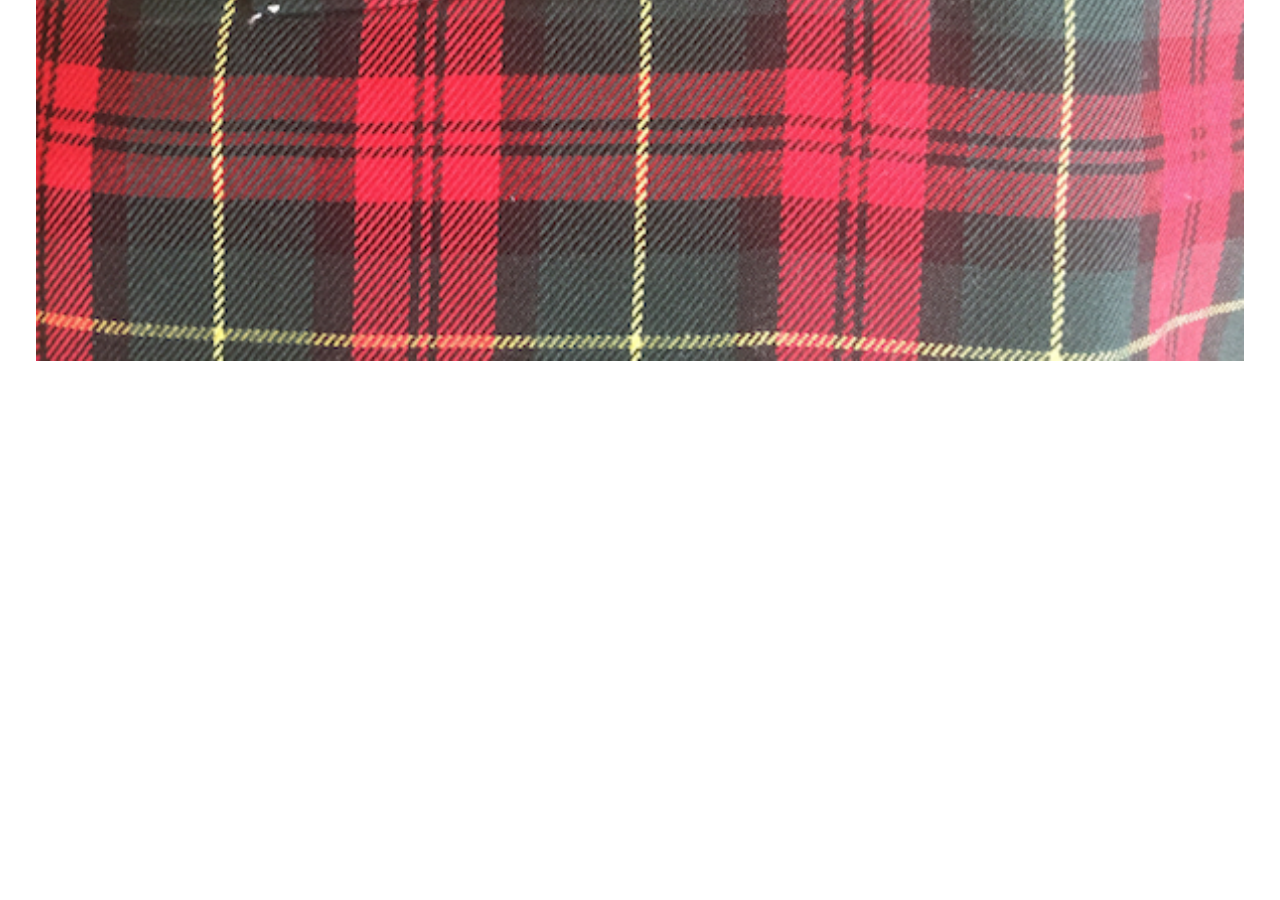
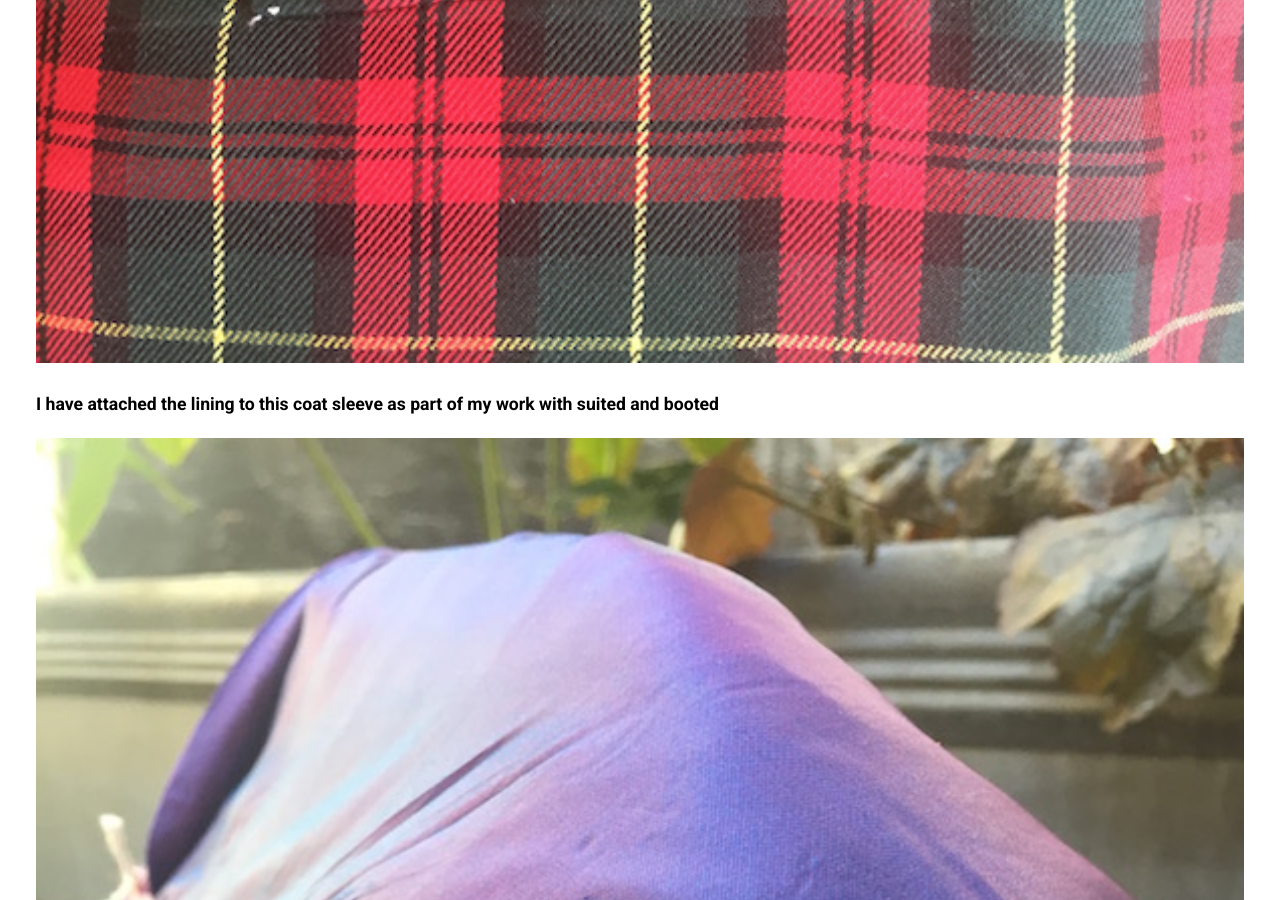
Before and after one commit to cgiolo/cgiolo.github.io, a Jekyll site: the page built from tailoring.md, in a window 1280 px wide and 900 px high, scrolled down 736 px. Built offline with Jekyll 4.4.1, drawn with Linux system fonts in a browser that asks for light colours; Markdown is read by kramdown in place of the engine named in the settings; before the commit the page ends 1141 px from its top, so only the background shows below that; some of the changed text lies outside the part shown.

Commit message:
Add photos to tailoring page

```diff
--- a/tailoring.md
+++ b/tailoring.md
@@ -3,6 +3,18 @@ layout: page
 title: Tailoring
 ---
 
-###Welt pocket on check fabric
+####Welt pocket on check fabric
 
 ![Welt pocket on check fabric](/public/img/tailoring/welt_pocket_check.jpg)
+
+####I have attached the lining to this coat sleeve as part of my work with suited and booted
+![Attaching the lining to a coat sleeve](/public/img/tailoring/basted_sleeve.jpg)
+
+####Example of felling stitch
+![Felling stitch was used here](/public/img/tailoring/sleeve_lining.jpg)
+
+####The sleeve lining before
+![More of the sleeve](/public/img/tailoring/sleeve.jpg)
+
+###The sleeve lining after
+![Finished sleeve](/public/img/tailoring/sleeve_felling.jpg)
```
Also changed, not shown: public/img/tailoring/basted_sleeve.jpg (added), public/img/tailoring/sleeve.jpg (added), public/img/tailoring/sleeve_felling.jpg (added), public/img/tailoring/sleeve_lining.jpg (added).
